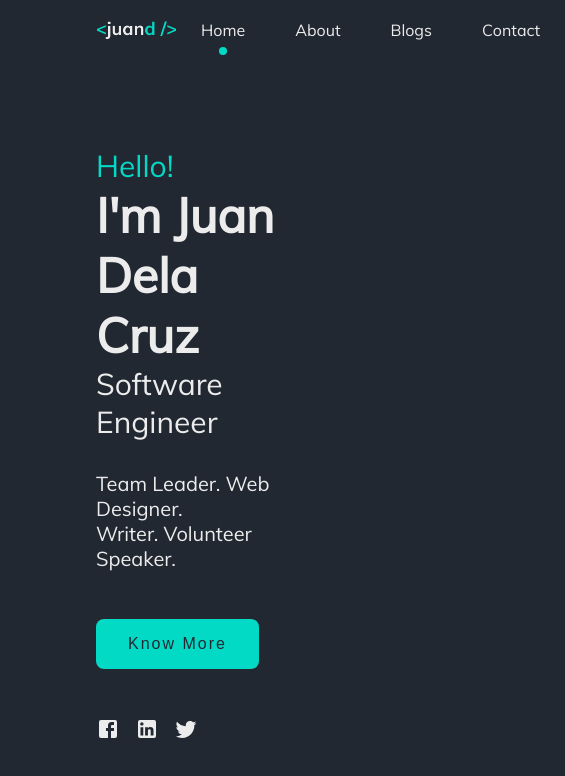
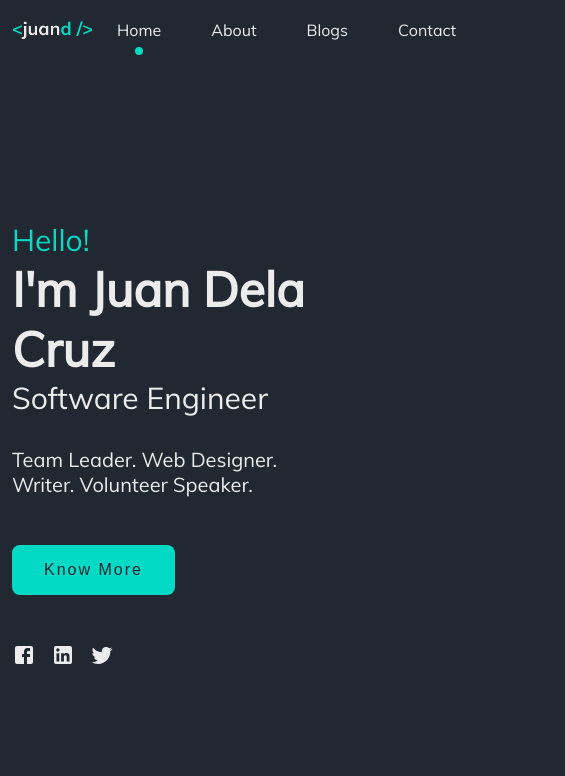
Before and after one commit to stephanieshen/nextjs-practice, a Next.js app: page / in a window 390 px wide. Shown: the top 776 px of the page, 565 px wide, since content can reach past the window. Built offline with nearby package versions, Linux system fonts and the light colour scheme.

Commit message:
variables, mixins

```diff
--- a/components/Button/Button.module.scss
+++ b/components/Button/Button.module.scss
@@ -1,3 +1,5 @@
+@import "styles/variables";
+
 .button {
   border: none;
   padding: 1em 2em;
@@ -8,7 +10,7 @@
 }
 
 .primary {
-  background: #03DAC6;
+  background: $secondary;
   color: #222831;
 }
 
--- a/components/navigation/Navigation.module.scss
+++ b/components/navigation/Navigation.module.scss
@@ -1,3 +1,5 @@
+@import "styles/variables";
+
 .logo {
   width: 5rem;
 }
@@ -30,5 +32,5 @@
   transform: translateX(-50%);
   bottom: -15px;
   border-radius: 100%;
-  background-color: #03DAC6;
+  background-color: $secondary;
 }
--- a/styles/Home.module.scss
+++ b/styles/Home.module.scss
@@ -1,3 +1,6 @@
+@import "styles/variables";
+@import "styles/mixins";
+
 .home {
   height: calc(100vh - 70px);
   min-height: 500px;
--- /dev/null
+++ b/styles/_mixins.scss
@@ -0,0 +1,23 @@
+$breakpoints: (
+  xxs: 320px,
+  xs: 375px,
+  sm: 600px,
+  md: 945px,
+  lg: 1024px,
+  hg: 1280px,
+  hhg: 1920px
+);
+
+@mixin respond-above($breakpoint) {
+	@if map-has-key($breakpoints, $breakpoint) {
+		$breakpoint-value: map-get($breakpoints, $breakpoint);
+
+		@media (min-width: $breakpoint-value) {
+			@content;
+		}
+	} @else {
+        @media (min-width: $breakpoint) {
+            @content;
+        }
+	}
+}
--- /dev/null
+++ b/styles/_variables.scss
@@ -0,0 +1,4 @@
+$primary: #222831;
+$secondary: #03DAC6;
+$accent: #1C2127;
+$light: #ECECEC;
--- a/styles/globals.scss
+++ b/styles/globals.scss
@@ -1,10 +1,16 @@
-html,
+@import "styles/variables";
+@import "styles/mixins";
+
 body {
-  padding: 0 3rem;
+  padding: 0 12px;
   margin: 0;
   font-family: 'Mulish', sans-serif;
   background-color: #222831;
   color: #ECECEC;
+
+  @include respond-above(md) {
+    padding: 0 6em;
+  }
 }
 
 a {
```
